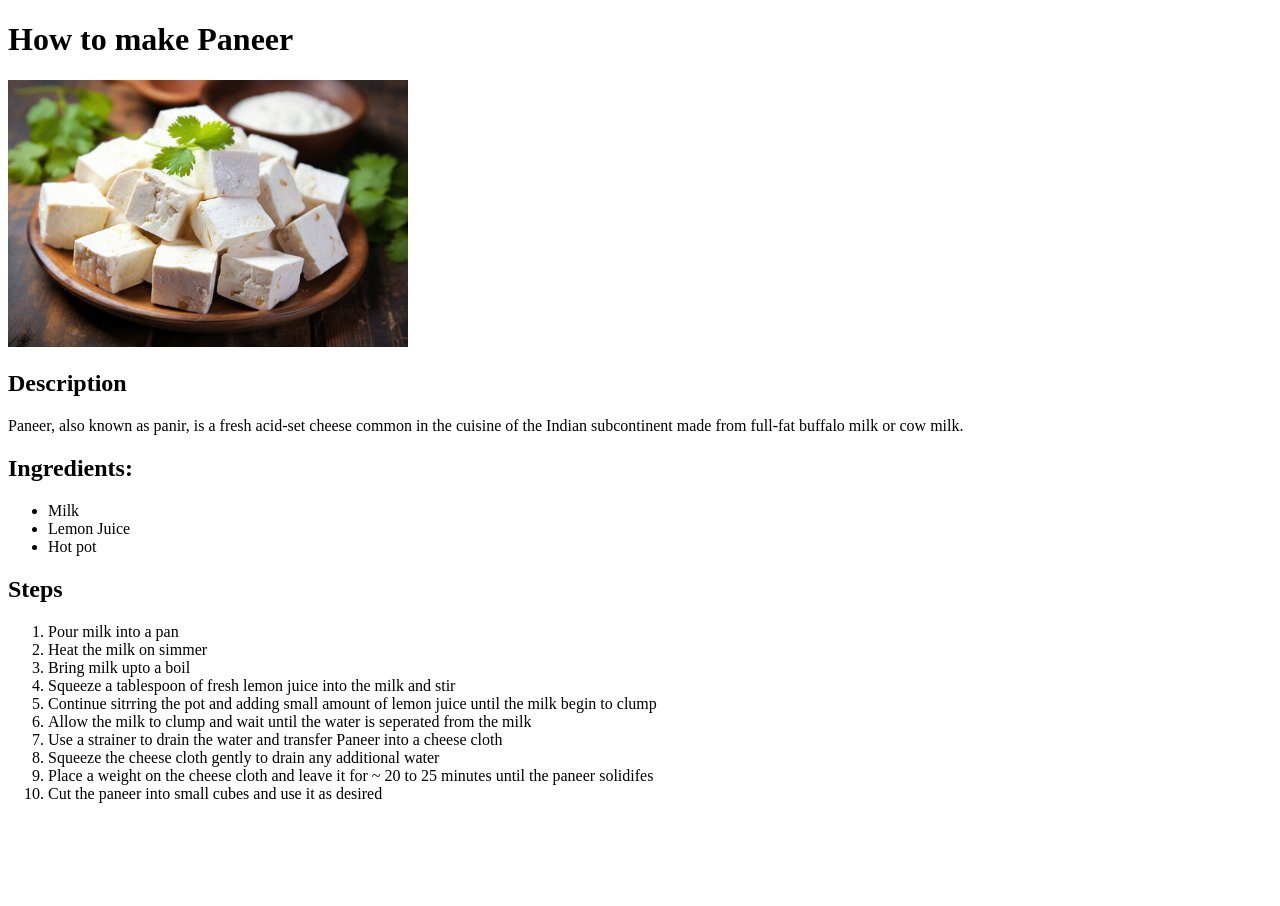
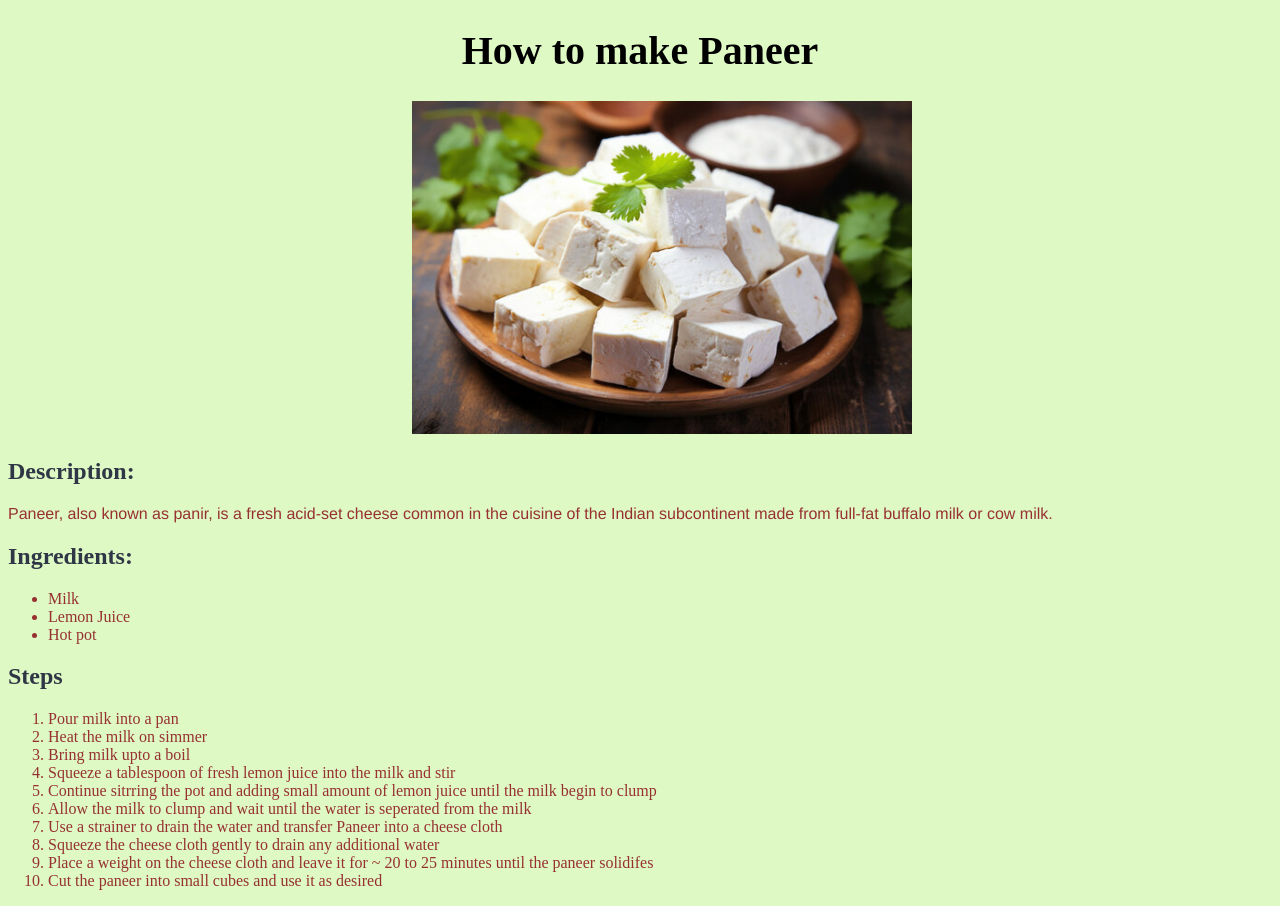
Before and after one commit to vishnucs50/Odin-recepies, a plain HTML site: page recepies/Paneer.html in a window 1280 px wide. Before the commit the page ends 819 px from the top, so only its background shows below. Drawn offline with Linux system fonts and the light colour scheme.

Commit message:
1. Added style sheet styles.css 2. Styled all the 3 recepie pages.
Note to self: Check if all styles are consistent.

```diff
--- a/recepies/Paneer.html
+++ b/recepies/Paneer.html
@@ -4,13 +4,21 @@
     <meta charset="UTF-8">
     <meta name="viewport" content="width=device-width, initial-scale=1.0">
     <title>How to make Paneer</title>
+    <link rel="stylesheet" href="../styles/style.css">
 </head>
-<body>
+<body class="recepie-body">
     <h1>How to make Paneer</h1>
-    <img src="../images/360_F_632649552_4Gi6jOlnbDllG1qyjKo53lzdFDJNDfhq.jpg" alt="cubes of paneer/cottage cheese" width="400">
+    <!-- Add image -->
+    <div class="recepie-image">
+        <img src="../images/360_F_632649552_4Gi6jOlnbDllG1qyjKo53lzdFDJNDfhq.jpg" alt="cubes of paneer/cottage cheese" width="500px">
+    </div>
 
-    <h2>Description</h2>
-    <p>Paneer, also known as panir, is a fresh acid-set cheese common in the cuisine of the Indian subcontinent made from full-fat buffalo milk or cow milk.</p>
+    <!-- Description -->
+
+    <div>
+        <h2 class="recepie-description">Description:</h2>
+        <p>Paneer, also known as panir, is a fresh acid-set cheese common in the cuisine of the Indian subcontinent made from full-fat buffalo milk or cow milk.</p>
+    </div>
 
     <h2>Ingredients:</h2>
     <ul>
--- /dev/null
+++ b/styles/style.css
@@ -0,0 +1,42 @@
+body{
+    background-color: #FEFFD2;
+}
+
+h1{
+    text-align: center;
+    font-size: 40px;
+}
+
+.recepie-list{
+    margin-top: 30px;
+    font-size: 25px;
+    font-family: Arial, Helvetica, sans-serif;
+}
+
+a:link, a:visited{
+    text-decoration: none;
+    color: #FF7D29;
+}
+a:hover{
+    text-decoration: underline;
+}
+
+/* Styling the recepie pages */
+.recepie-body{
+    background-color: #DEF9C4;
+}
+.recepie-image{
+    margin-left: 32%;
+}
+
+div > p{
+    font-family: 'Franklin Gothic Medium', 'Arial Narrow', Arial, sans-serif;
+}
+
+body > ul, body div p, ol{
+    color: #973131;
+}
+
+body > h2, div h2{
+    color: #2F3645;
+}
```
Also changed, not shown: index.html (+9 -5 lines), recepies/bhel_puri.html (+12 -5 lines), recepies/gobi_manchiran.html (+14 -6 lines).
